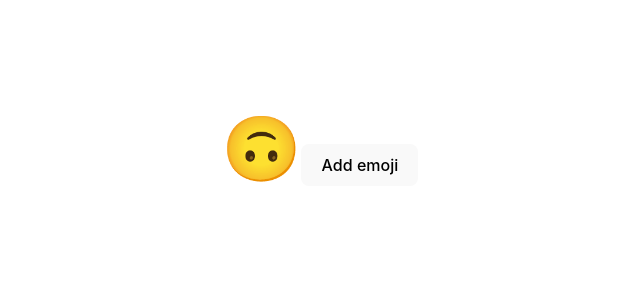
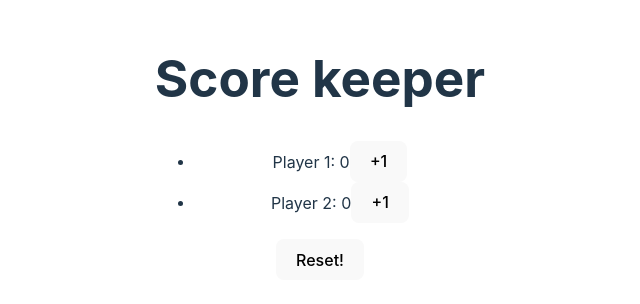
Before and after one commit to lexisgasa/Steele_bc, a React (Vite) app in the folder 05. React/first-react-app/: page / in a window 1280 px wide. Shown: the part 252-556 px from the top of the page, without its empty margins (320-960 px from the left). Built offline with nearby package versions, Linux system fonts and the light colour scheme.

Commit message:
scorekeeper exercise

```diff
--- a/05. React/first-react-app/src/05. State/ScoreKeeper.jsx
+++ b/05. React/first-react-app/src/05. State/ScoreKeeper.jsx
@@ -0,0 +1,36 @@
+import { useState } from "react";
+
+function ScoreKeeper({ numPlayers = 3, target = 5 }) {
+  const [scores, setScores] = useState(new Array(numPlayers).fill(0));
+
+  const incrementScore = (index) => {
+    setScores((prevScores) => {
+      return prevScores.map((score, i) => {
+        return i === index ? score + 1 : score;
+      });
+    });
+  };
+
+  const reset = () => {
+    setScores(new Array(numPlayers).fill(0))
+  }
+  return (
+    <div>
+      <h1>Score keeper</h1>
+      <ul>
+        {scores.map((score, index) => {
+          return (
+            <li key={index}>
+              Player {index + 1}: {score}
+              <button onClick={() => incrementScore(index)}>+1</button>
+              {score >= target && "WINNER!"}
+            </li>
+          );
+        })}
+      </ul>
+      <button onClick={reset} >Reset!</button>
+    </div>
+  );
+}
+
+export default ScoreKeeper;
--- a/05. React/first-react-app/src/App.jsx
+++ b/05. React/first-react-app/src/App.jsx
@@ -16,7 +16,11 @@ import "./App.css";
 // import ColorExercise from "./05. State/ColorExercise";
 // import ColorGrid from "./05. State/ColorGrid";
 // import ObjectState from "./05. State/ObjectState"
-import EmojiClicker from "./05. State/EmojiClicker";
+// import EmojiClicker from "./05. State/EmojiClicker";
+import ScoreKeeper from "./05. State/ScoreKeeper";
+
+
+
 
 // ejercicio lista items
 // const data = [
@@ -94,7 +98,8 @@ function App() {
       <ToggleCounter /> */}
       {/* <ColorGrid colorPalette={colorPalette} /> */}
       {/* <ObjectState/> */}
-      <EmojiClicker/>
+      {/* <EmojiClicker/> */}
+      <ScoreKeeper numPlayers={2} />
     </div>
   );
 }
```
